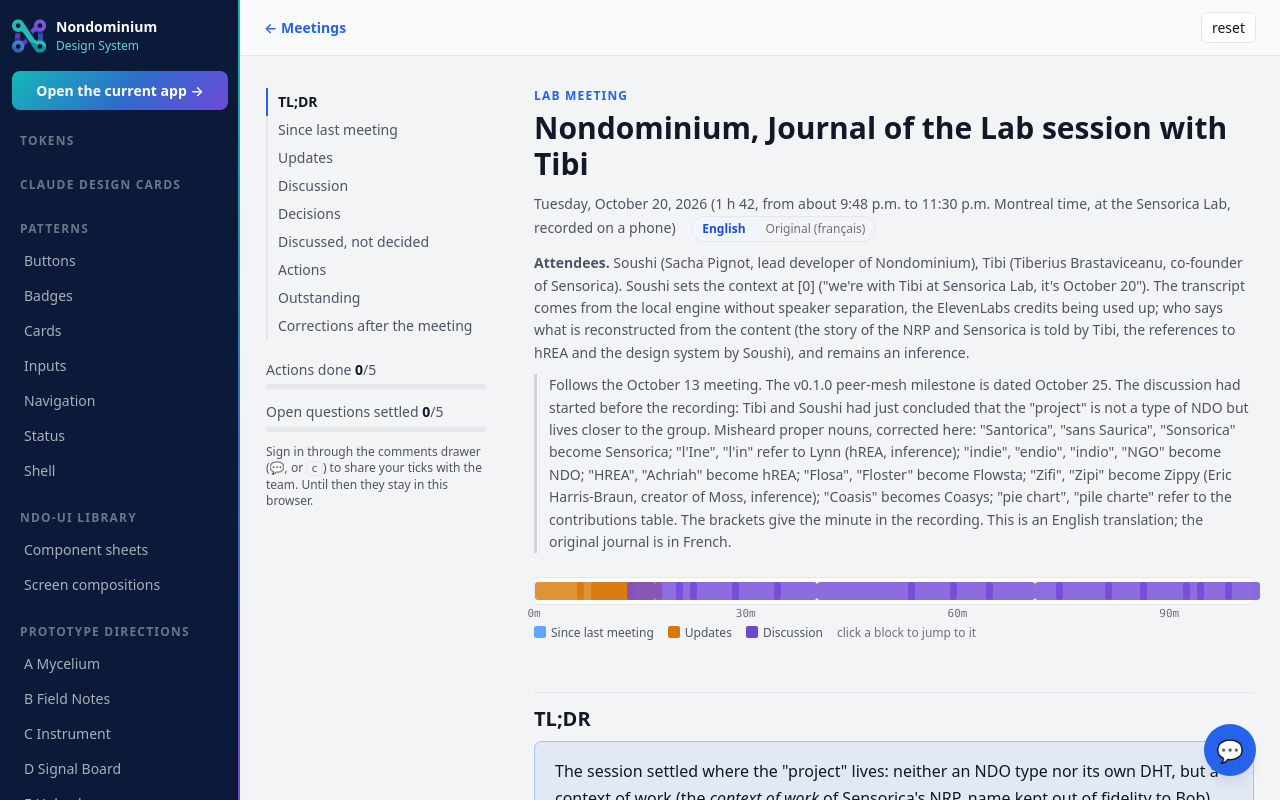
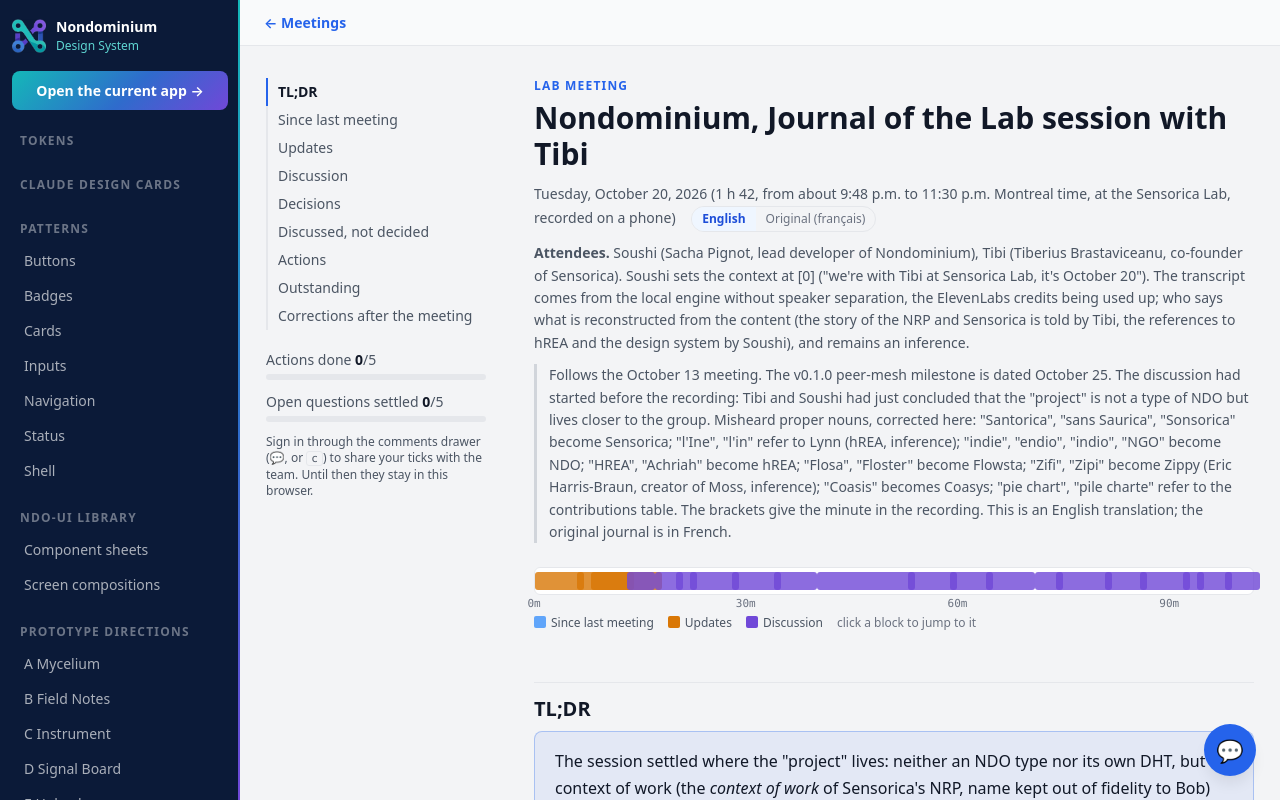
Before and after one commit to Sensorica/nondominium-design-system, a SvelteKit app: page /meetings/2026-10-20-lab in a window 1280 px wide. Shown: the top 800 px of the page. Built offline with nearby package versions, Linux system fonts and the light colour scheme.

Commit message:
feat(meetings): drop the reset button from published meetings

```diff
--- a/src/routes/meetings/[slug]/+page.svelte
+++ b/src/routes/meetings/[slug]/+page.svelte
@@ -204,9 +204,6 @@
   const settledCount = $derived(openBlocks.filter((b) => isOn(b.id, b.type === 'item' && !!b.recorded)).length);
   let ownerFilter = $state('');
 
-  function reset() {
-    st = blank();
-  }
   function grow(e: Event) {
     const t = e.currentTarget as HTMLTextAreaElement;
     t.style.height = 'auto';
@@ -218,8 +215,6 @@
 
 <div class="bar">
   <a class="back" href={paths.meetings()}>← Meetings</a>
-  <span class="grow"></span>
-  <button onclick={reset}>reset</button>
 </div>
 
 <div class="wrap">
@@ -380,10 +375,7 @@
 <style>
   /* Colours are the design system's own tokens; nothing here is a R&O hue. */
   .bar { position: sticky; top: 0; z-index: 5; display: flex; gap: var(--ndo-spacing-3); align-items: center; flex-wrap: wrap; padding: var(--ndo-spacing-3) var(--ndo-spacing-6); background: var(--ndo-color-surface); border-bottom: 1px solid var(--ndo-color-border); font-size: var(--ndo-text-sm); font-weight: var(--ndo-weight-medium); color: var(--ndo-color-text-secondary); }
-  .bar .grow { flex: 1; }
   .bar .back { color: var(--ndo-color-link); text-decoration: none; font-weight: var(--ndo-weight-semibold); }
-  .bar button { font: inherit; color: var(--ndo-color-text-primary); background: rgb(var(--ndo-color-card-bg)); border: 1px solid var(--ndo-color-border); border-radius: var(--ndo-radius-md); padding: 4px 10px; }
-  .bar button { cursor: pointer; }
   .bar .primary { background: rgb(var(--ndo-primary-600)); border-color: rgb(var(--ndo-primary-600)); color: rgb(var(--ndo-color-text-inverse)); }
 
   .wrap { display: grid; grid-template-columns: 220px minmax(0, 720px); gap: 48px; justify-content: center; padding: var(--ndo-spacing-8) var(--ndo-spacing-6) 6rem; }
```
